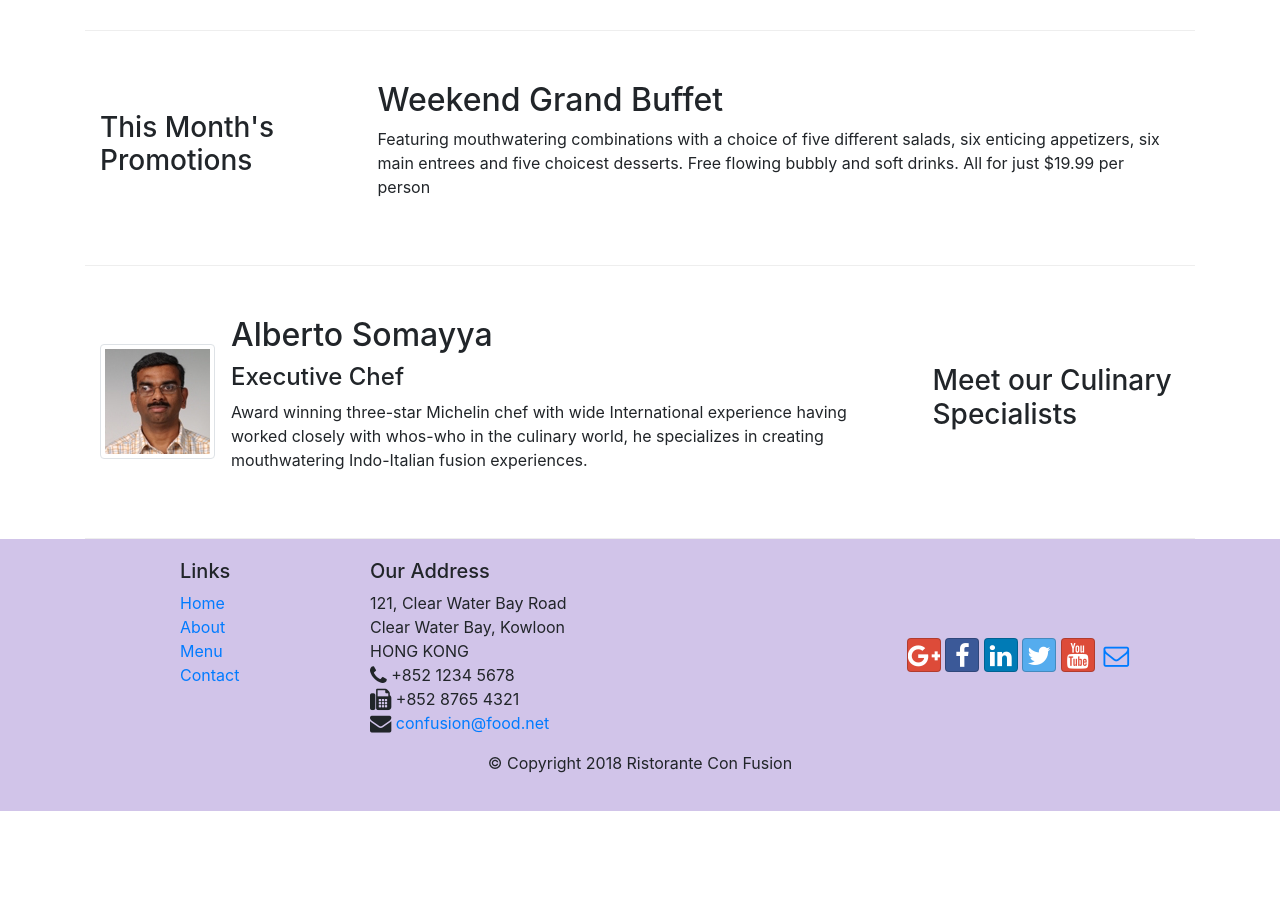
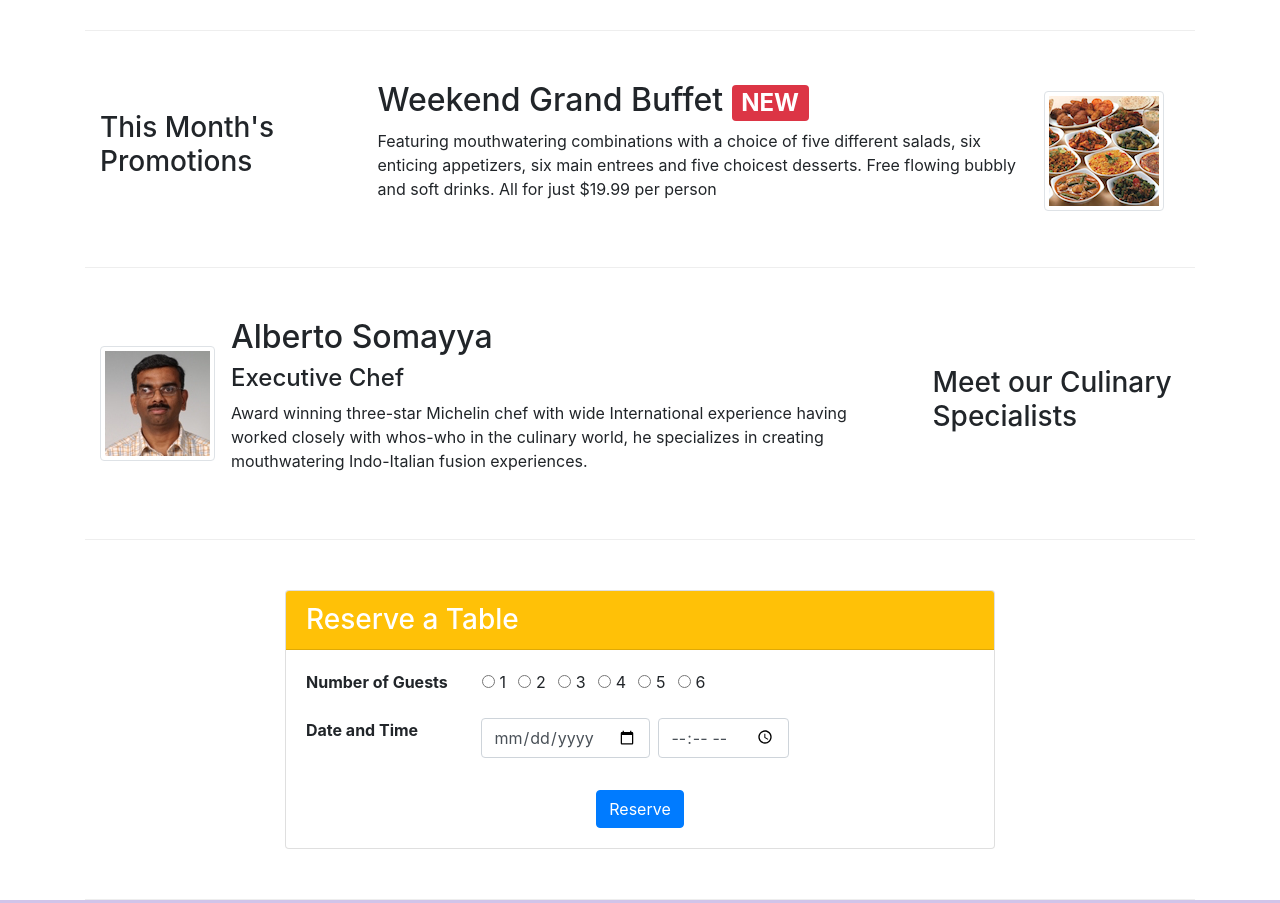
Before and after one commit to Harrier2020/conFusion, a website: page index.html in a window 1280 px wide. Shown: the part 540-1443 px from the top of the page. Before the commit the page ends 1351 px from the top, so only its background shows below. Drawn offline with nearby package versions, Linux system fonts and the light colour scheme.

Commit message:
Reservation Table and Button

```diff
--- a/index.html
+++ b/index.html
@@ -43,6 +43,8 @@
                 <div class="col-12 col-sm align-self-center">
                     <img src="img/logo.png" class="img-fluid">
                 </div>
+                <div class="col-12 col-sm py-3 align-self-center">
+                  <a class="btn btn-primary btn-block" href="#InReserve" role="button">Reserve Table</a>
                 </div>
             </div>
         </div>
@@ -74,8 +76,14 @@
                 <h3>This Month's Promotions</h3>
             </div>
             <div class="col col-sm col-md">
-                <h2>Weekend Grand Buffet</h2>
-                <p>Featuring mouthwatering combinations with a choice of five different salads, six enticing appetizers, six main entrees and five choicest desserts. Free flowing bubbly and soft drinks. All for just $19.99 per person </p>
+                <div class="media">
+                    <div class="media-body">
+                        <h2>Weekend Grand Buffet <span class="badge badge-danger">NEW</span> </h2>
+                        <p class="d-none d-sm-block">Featuring mouthwatering combinations with a choice of five different salads, six enticing appetizers, six main entrees and five choicest desserts. Free flowing bubbly and soft drinks. All for just $19.99 per person </p>
+                    </div>
+                    <img class="d-flex mr-3 mt-1 img-thumbnail align-self-center"
+                        src="img/buffet.png" alt="buffet">
+                </div>
             </div>
         </div>
 
@@ -95,6 +103,61 @@
                         whos-who in the culinary world, he specializes in
                         creating mouthwatering Indo-Italian fusion experiences.
                         </p>
+                    </div>
+                </div>
+            </div>
+        </div>
+        <div class="row row-content justify-content-center" id="InReserve">
+            <div class="col-12 col-sm-8">
+                <div class="card">
+                    <h3 class="card-header bg-warning text-white">Reserve a Table</h3>
+                    <div class="card-body">
+                        <form >
+                            <dl class="row">
+                                <dt class="col-12 col-sm-3">Number of Guests </dt>
+                                <dd class="col-8 ml-3">
+
+                                    <div class="row">
+                                        <div class="form-check form-check-inline " >
+                                            <input type="radio" class="form-check-input" name="RadioOptions" id="radio1" value="option1">
+                                            <label class="form-check-label" for="radio1">1 </label>
+                                        </div>
+                                        <div class="form-check form-check-inline">
+                                            <input type="radio" class="form-check-input" name="RadioOptions" id="radio2" value="option2">
+                                            <label class="form-check-label" for="radio3">2 </label>
+                                        </div>
+                                        <div class="form-check form-check-inline">
+                                            <input type="radio" class="form-check-input" name="RadioOptions" id="radio3" value="option3">
+                                            <label class="form-check-label" for="radio3">3 </label>
+                                        </div>
+                                        <div class="form-check form-check-inline">
+                                            <input type="radio" class="form-check-input" name="RadioOptions" id="radio4" value="option4">
+                                            <label class="form-check-label" for="radio4">4 </label>
+                                        </div>
+                                        <div class="form-check form-check-inline">
+                                            <input type="radio" class="form-check-input" name="RadioOptions" id="radio5" value="option5">
+                                            <label class="form-check-label" for="radio5">5 </label>
+                                        </div>
+                                        <div class="form-check form-check-inline">
+                                            <input type="radio" class="form-check-input" name="RadioOptions" id="radio6" value="option6">
+                                            <label class="form-check-label" for="radio6">6 </label>
+                                        </div>
+                                    </div>
+                                </dd>
+                                <dt class="col-12 col-sm-3 mt-3">Date and Time </dt>
+                                <dd class="col-sm-9 mt-3">
+                                    <div class="form-inline" id="InReserve">
+                                            <input type="Date" class="form-control mb-2 mr-sm-2" id="indate" name="Date" placeholder="Date">
+
+                                            <input type="Time" class="form-control mb-2 mr-sm-2" id="intime" name="Time" placeholder="Time">
+                                    </div>
+                                </dd>
+                            </dl>
+                            <div class="row justify-content-center">
+                                        <button type="submit" class="btn btn-primary">Reserve</button>
+                            </div>
+
+                        </form>
                     </div>
                 </div>
             </div>
```
